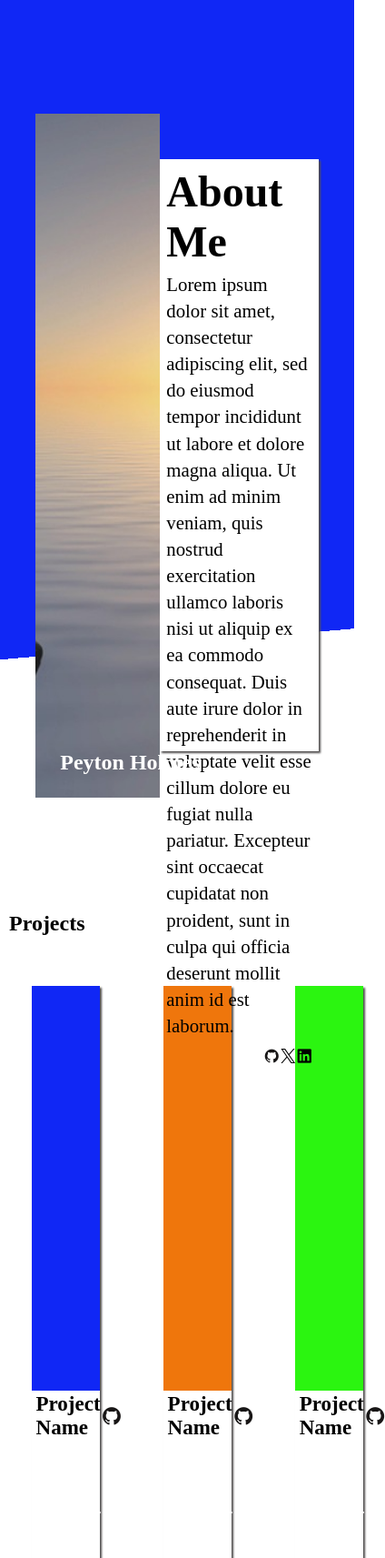
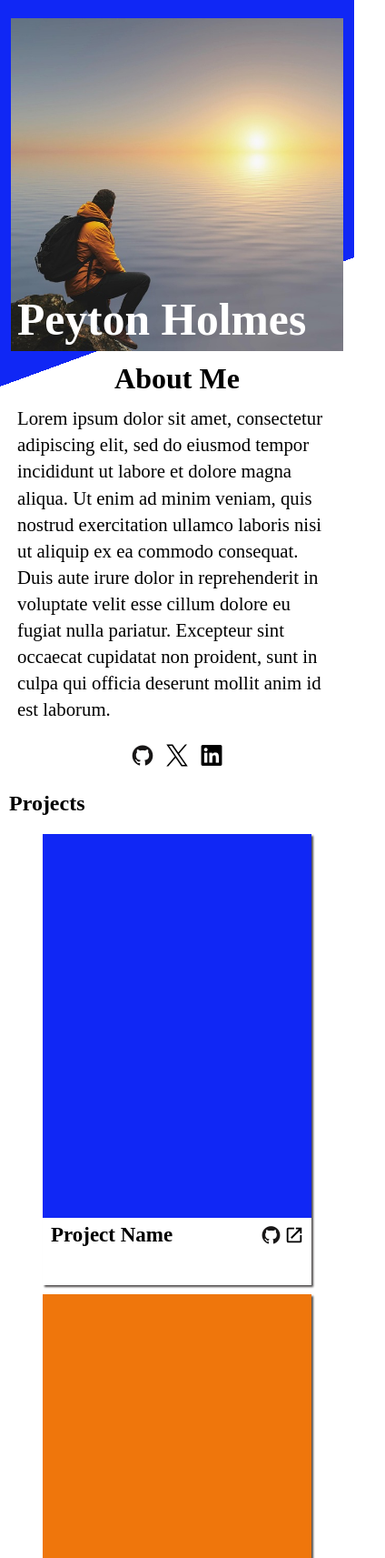
Before and after one commit to sicxx-xnx/mock-portfolio, a website built with webpack: page src/html/template.html in a window 390 px wide. Shown: the top 1713 px of the page at 91% size, 424 px wide, since content can reach past the window. Built offline with nearby package versions, Linux system fonts and the light colour scheme; a web font is replaced by a local one.

Commit message:
adjust phone size breakpoint css
Adjusted phone-size media query and updated various element sizes to improve layout consistency

```diff
--- a/src/css/style.css
+++ b/src/css/style.css
@@ -80,10 +80,10 @@ gap: clamp(10px, 2vh, 36px);
 flex: 1 0 38%;
 }
 footer h2{
-font-size: calc(clamp(1.5rem,2vw + 1rem, 3.5rem) * 1.1);
+font-size: calc(clamp(2.5rem,2vw + 1rem, 3.5rem) * 1.1);
 }
 footer p {
-font-size: calc(clamp(1.5rem, 2vw + 1rem, 3.5rem) / 2);
+font-size: calc(clamp(2.5rem, 2vw + 1rem, 3.5rem) / 2);
 ;
 }
 i{
@@ -96,7 +96,7 @@ gap: 0.5vw;
 margin-top: 7%;
 }
 .icon-holder > i {
-font-size: clamp(16px, 2vw ,24px) ;
+font-size: 24px;
 }
 
 .one {
@@ -275,6 +275,82 @@ object-position: center -96px;
 }
 
 }
-@media screen {
+@media (max-width: 767px) {
+body{
+display: flex;
+flex-direction: column;
+}
+header{
+display: flex;
+flex-direction: column;
+padding: 5% 3%;
+/* min-height: clamp(400px, 80vh, 650px) ; */
+background: linear-gradient(-20deg, white 58%, #1027f5 26%);
+}
+header > .picture-desktop{
+display: block;
+width: 100%;
+height: 50%;
+}
+header > div {
+width: 100%;
+box-shadow: none;
+display: flex;
+justify-content: center;
+flex-direction: column;
+background-color: rgba(255, 255, 255, 0);
 
 }
+header  h1 {
+position: unset;
+margin-top: -20%;
+font-size: 3.1rem;
+left: none;
+bottom: none;
+margin-bottom: 5%;
+}
+header h2 {
+font-size: 2rem;
+align-self: center;
+}
+.icon-holder {
+justify-content: center;
+gap: 4%;
+}
+
+main{
+min-height: fit-content;
+}
+
+main > section{
+display: flex;
+flex-direction: column;
+}
+.card {
+width: 80%;
+}
+.background {
+height: 50vh;
+}
+
+footer{
+flex-direction: column;
+flex: unset;
+padding: unset;
+}
+footer section {
+padding: 5%;
+padding-bottom: 25%;
+}
+footer h2 {
+ align-self: center;
+ color: white;
+}
+.contact-us-picture{
+width: 100%;
+
+}
+.contact-us-image {
+object-position: unset;
+}
+}
```
